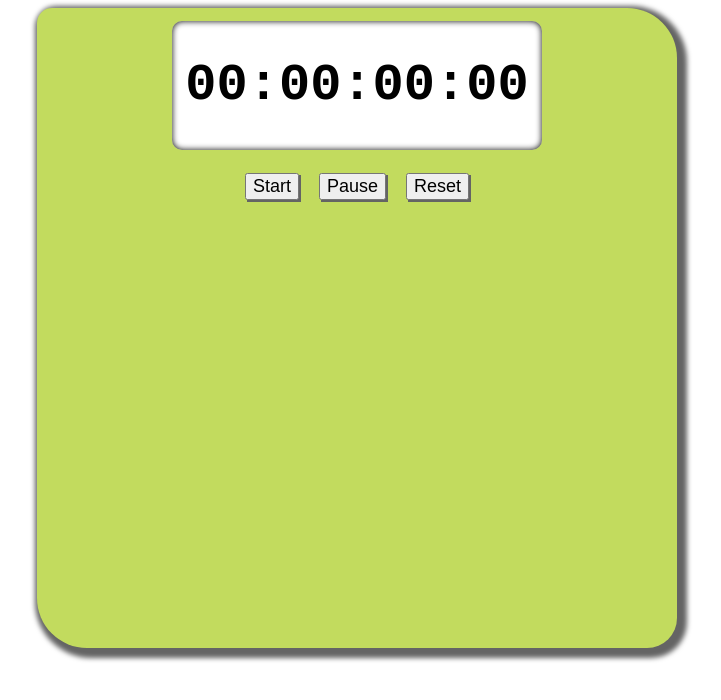
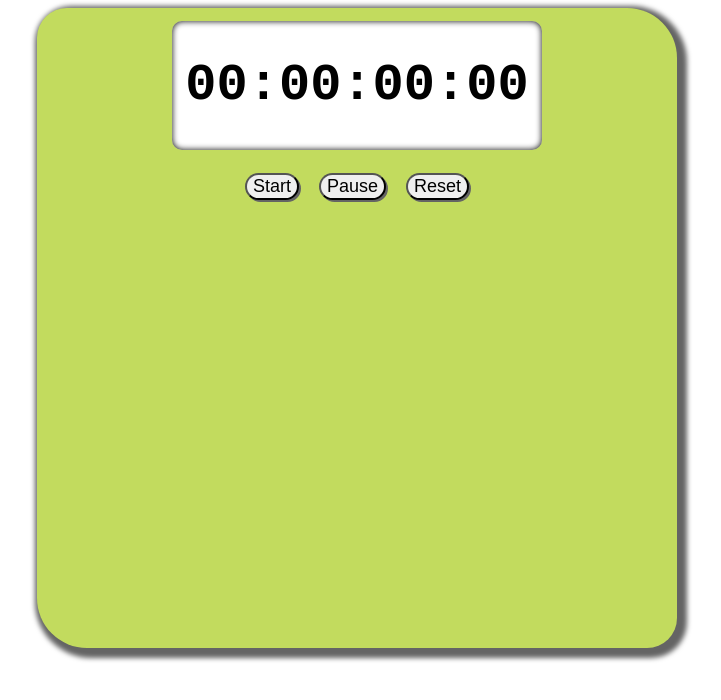
Before and after one commit to l1felus7/Deeson-React, a React (Create React App) app in the folder stop-watch/: page / in a window 1280 px wide. Shown: the top 700 px of the page, without its empty margins (283-1004 px from the left). Built offline with nearby package versions, Linux system fonts and the light colour scheme.

Commit message:
fixed button shape

```diff
--- a/stop-watch/src/App.css
+++ b/stop-watch/src/App.css
@@ -1,5 +1,8 @@
+*:focus {
+  outline: none;
+}
+
 .stopwatch {
-  /*background-color: #edeee9;*/
   background-color: #c2db5e;
   display: flex;
   flex-direction: column;
@@ -10,7 +13,7 @@
   width: 40pc;
   height: 40pc;
   box-shadow: 4px 4px 5px 6px rgb(100, 100, 100);
-  border-radius: 15px 50px 30px;
+  border-radius: 30px 50px 30px 50px;
 }
 
 .number-box{
@@ -32,4 +35,10 @@
   margin: 10px;
   box-shadow: 2px 2px rgb(100, 100, 100);
   font-size: large;
+  cursor: pointer;
+  border-radius: 15px;
 }
+
+.button:active{
+  box-shadow: none;
+}
--- a/stop-watch/src/App.js
+++ b/stop-watch/src/App.js
@@ -4,6 +4,7 @@ import './App.css';
 
 var milliseconds = 0
 var timer;
+var running = false;
 
 function setTimer() {
 	timer = setInterval(function update() {
@@ -30,10 +31,14 @@ function millisecondsToTime(time) {
 function runStopwatch(instruction) {
 	switch (instruction) {
 		case "start":
-			setTimer();
+			if (!running) {
+				setTimer();
+			}
 			break;
 		case "pause":
+			if (running) {
 			clearInterval(timer);
+			}
 			break;
 		case "reset":
 			milliseconds = 0;
@@ -45,10 +50,12 @@ function runStopwatch(instruction) {
 
 function startClick() {
 	runStopwatch("start");
+	running = true;
 }
 
 function pauseClick() {
 	runStopwatch("pause");
+	running = false;
 }
 
 function resetClick() {
```
